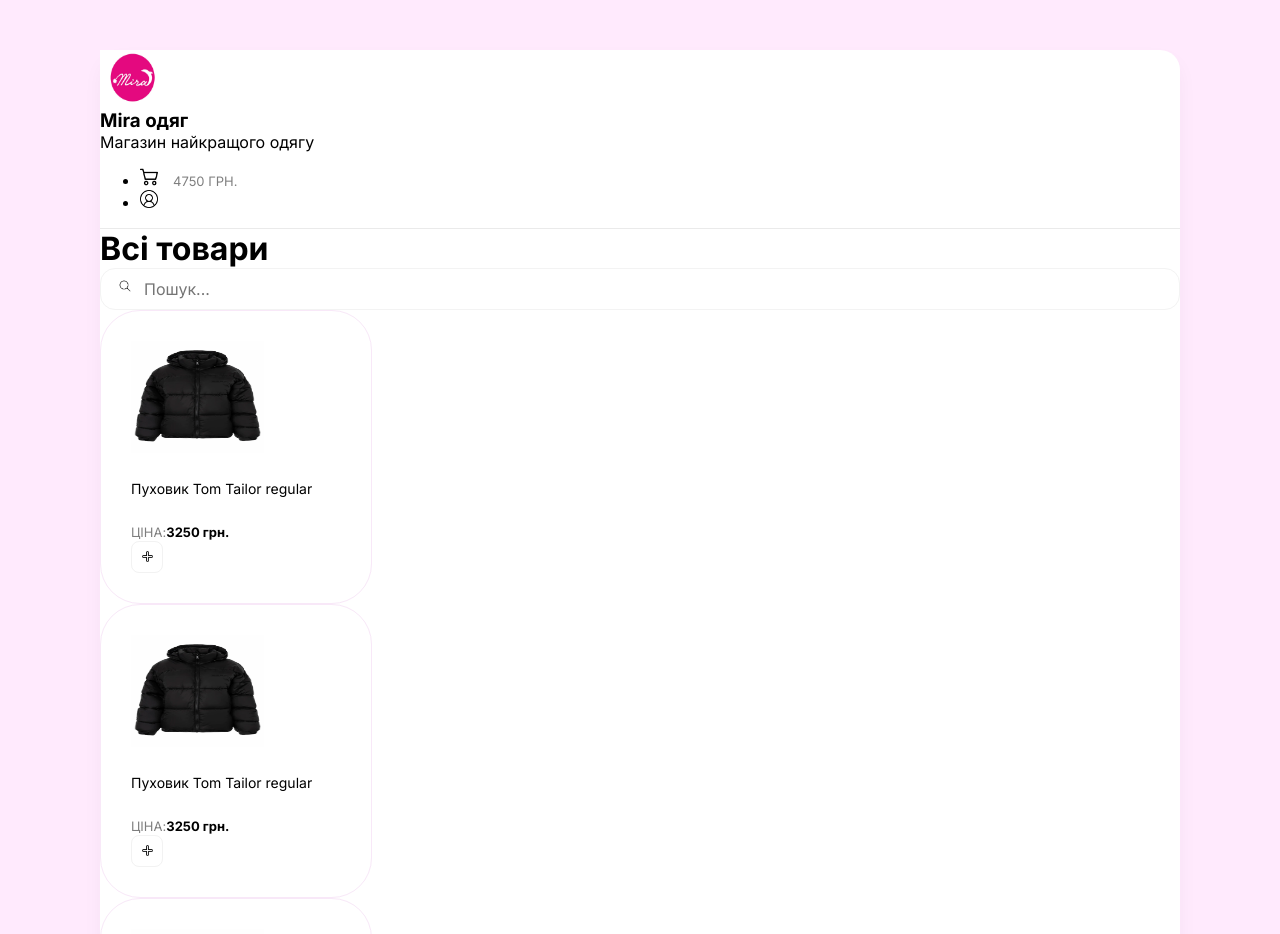
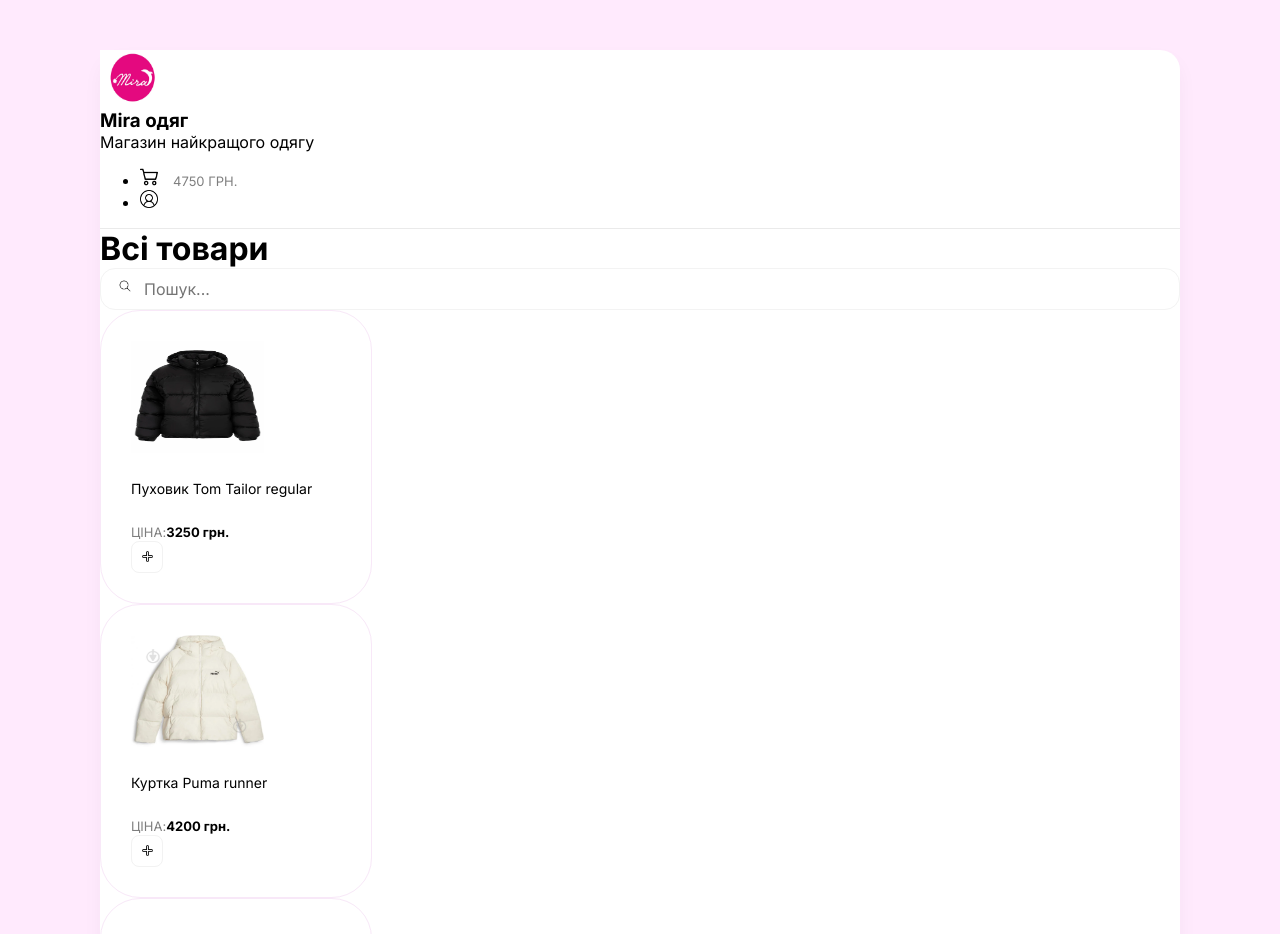
Before and after one commit to yuraReact/mira-style, a React (Create React App) app: page / in a window 1280 px wide. Shown: the top 934 px of the page. Built offline with nearby package versions, Linux system fonts and the light colour scheme.

Commit message:
added scss modules and refactor

```diff
--- a/src/App.js
+++ b/src/App.js
@@ -1,6 +1,15 @@
-import Card from "./components/Card";
+import Card from './components/Card';
 import Header from "./components/Header";
 import Drawer from "./components/Drawer";
+
+const arr = [
+  { title: 'Пуховик Tom Tailor regular', price: 3250, imageUrl: '/jackets/jacket01.png' },
+  { title: 'Куртка Puma runner', price: 4200, imageUrl: '/jackets/jacket02.png' },
+  { title: 'Куртка Flower ocean', price: 2100, imageUrl: '/jackets/jacket03.png' },
+  { title: 'Куртка New Balance outfit', price: 4800, imageUrl: '/jackets/jacket04.png' },
+
+
+];
 
 function App() {
   return (
@@ -17,10 +26,12 @@
         </div>
 
         <div className="d-flex">
-          <Card />
-          <Card />
-          <Card />
-          <Card />
+          {arr.map((obj) => (
+            <Card title={obj.title}
+              price={obj.price}
+              imageUrl={obj.imageUrl}
+            />
+          ))}
         </div>
       </div>
     </div>
--- a/src/components/Card.js
+++ /dev/null
@@ -1,21 +0,0 @@
-import React from "react";
-
-const Card = () => {
-    return(
-        <div className="card">
-  <img width={133} height={112} src="/jackets/jacket01.png" alt="Jackets" />
-  <h5>Пуховик Tom Tailor regular</h5>
-  <div className="d-flex justify-between align-center">
-    <div className="d-flex flex-column">
-      <span>Ціна:</span>
-      <b>3250 грн.</b>
-    </div>
-    <button className="button">
-      <img width={11} height={11} src="/img/plus.png" alt="plus" />
-    </button>
-  </div>
-</div>
-    )
-}
-
-export default Card;
--- /dev/null
+++ b/src/components/Card/Card.module.scss
@@ -0,0 +1,29 @@
+.card {
+    border: 1px solid #f8e8f8;
+    padding: 30px;
+    width: 210px;
+    border-radius: 40px;
+    margin-right: 30px;
+    transition: box-shadow 0.2 ease-in-out, transform 0.2s ease-in-out;
+    cursor: pointer;
+
+    &:hover {
+      box-shadow: 0px 20px 30px rgba(239, 93, 93, 0.3);
+      transform: translateY(-5px);
+    }
+  }
+
+  span{
+    font-size: 13px;
+    opacity: 0.5;
+    text-transform: uppercase;
+  }
+
+  b{
+    font-size: 13px;
+  }
+
+  h5{
+    font-weight: 400;
+    font-size: 14px;
+  }
--- /dev/null
+++ b/src/components/Card/index.js
@@ -0,0 +1,22 @@
+import React from "react";
+import styles from './Card.module.scss'
+
+const Card = (props) => {
+  return (
+    <div className={styles.card}>
+      <img width={133} height={112} src={props.imageUrl} alt="Jackets" />
+      <h5>{props.title}</h5>
+      <div className="d-flex justify-between align-center">
+        <div className="d-flex flex-column">
+          <span>Ціна:</span>
+          <b>{props.price} грн.</b>
+        </div>
+        <button className="button">
+          <img width={11} height={11} src="/img/plus.png" alt="plus" />
+        </button>
+      </div>
+    </div>
+  )
+}
+
+export default Card;
--- a/src/index.scss
+++ b/src/index.scss
@@ -34,36 +34,6 @@
   h1{
     margin: 0;
   }
-}
-
-.card {
-  border: 1px solid #f8e8f8;
-  padding: 30px;
-  width: 210px;
-  border-radius: 40px;
-  margin-right: 30px;
-  transition: box-shadow 0.2 ease-in-out, transform 0.2s ease-in-out;
-  cursor: pointer;
-
-  &:hover {
-    box-shadow: 0px 20px 30px rgba(239, 93, 93, 0.3);
-    transform: translateY(-5px);
-  }
-}
-
-span{
-  font-size: 13px;
-  opacity: 0.5;
-  text-transform: uppercase;
-}
-
-b{
-  font-size: 13px;
-}
-
-h5{
-  font-weight: 400;
-  font-size: 14px;
 }
 
 .button {
```
